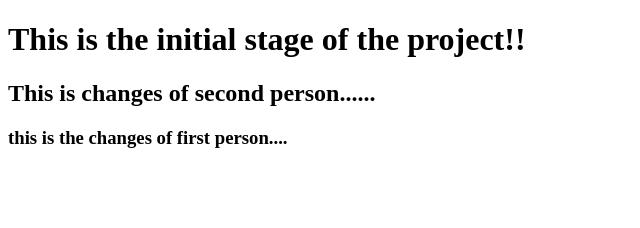
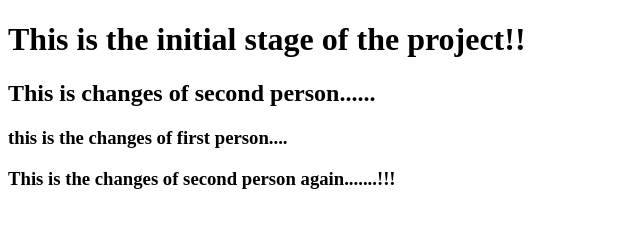
Before and after one commit to SnehithaReddy1610/class-2, a plain HTML site: page index.html in a window 1280 px wide. Shown: the whole page, without its empty margins (0-640 px from the left). Drawn offline with Linux system fonts and the light colour scheme.

Commit message:
second-per-again

```diff
--- a/index.html
+++ b/index.html
@@ -13,5 +13,6 @@
         This is changes of second person......
     </h2>
     <h3>this is the changes of first person....</h3>
+    <h3>This is the changes of second person again.......!!!</h3>
 </body>
 </html>
```
